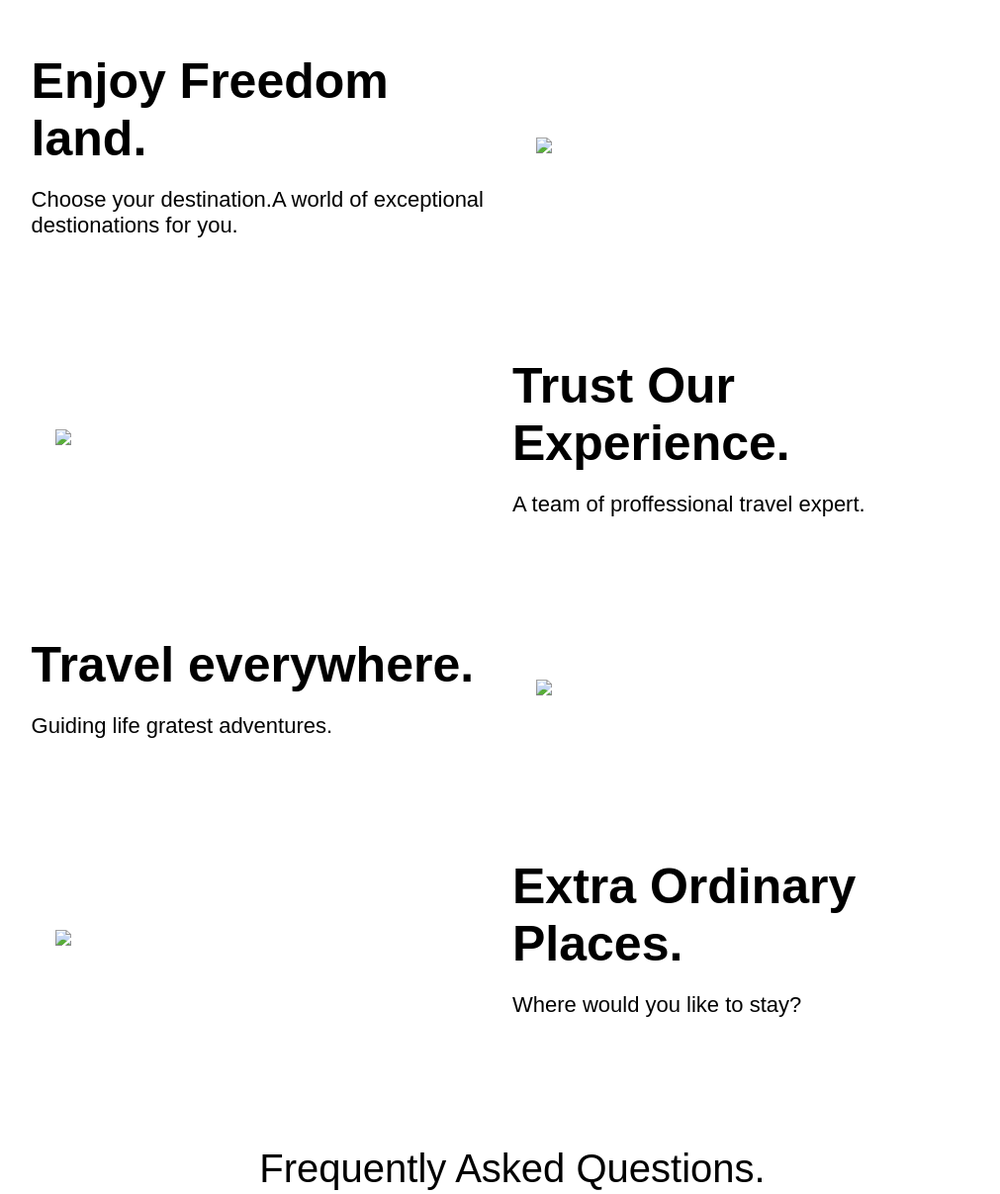
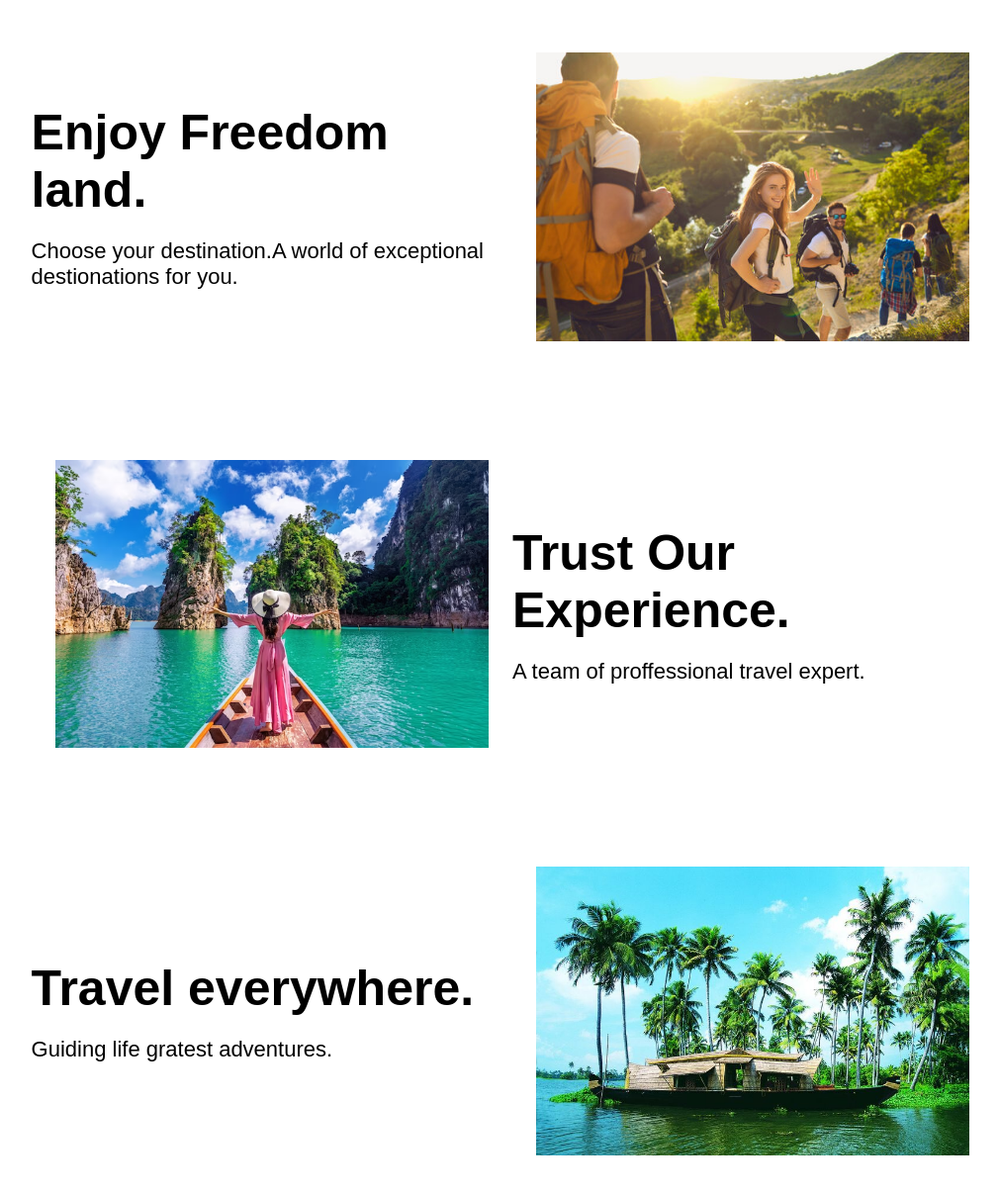
Before and after one commit to Shristi201/landing, a plain HTML site: page index.html in a window 1280 px wide. Shown: the part 847-2054 px from the top of the page at 99% size, without its empty margins (122-1133 px from the left). Drawn offline with Linux system fonts and the light colour scheme; files that its build step writes are made by us from their sources; files whose address does not match are found by name.

Commit message:
Update index.html

```diff
--- a/index.html
+++ b/index.html
@@ -4,12 +4,12 @@
     <meta charset="UTF-8">
     <meta name="viewport" content="width=device-width, initial-scale=1.0">
     <title>Travelling Website</title>
-    <link rel="stylesheet" href="style.css">
+    <link rel="stylesheet" href="landing/style.css">
 </head>
 <body>
     <div class="header">
         <nav>
-            <img src="logo1.jpg" class="logo" alt="NA">
+            <img src="landing/logo1.jpg" class="logo" alt="NA">
             <div>
                 <button>Sign In</button>
             </div>
@@ -32,12 +32,12 @@
                 <P>Choose your destination.A world of exceptional destionations for you.</P>
             </div>
             <div class="img-col">
-                <img src="img1.jpg">
+                <img src="landing/img1.jpg">
             </div>
         </div>
         <div class="row">
             <div class="img-col">
-                <img src="girl.avif">
+                <img src="landing/girl.avif">
             </div>
             <div class="text-col">
                 <h2>Trust Our Experience.</h2>
@@ -50,12 +50,12 @@
                 <P>Guiding life gratest adventures.</P>
             </div>
             <div class="img-col">
-                <img src="kerala.jpg">
+                <img src="landing/kerala.jpg">
             </div>
         </div>
         <div class="row">
             <div class="img-col">
-                <img src="lotus temple.jpg">
+                <img src="landing/lotus temple.jpg">
             </div>
             <div class="text-col">
                 <h2>Extra Ordinary Places.</h2>
```
